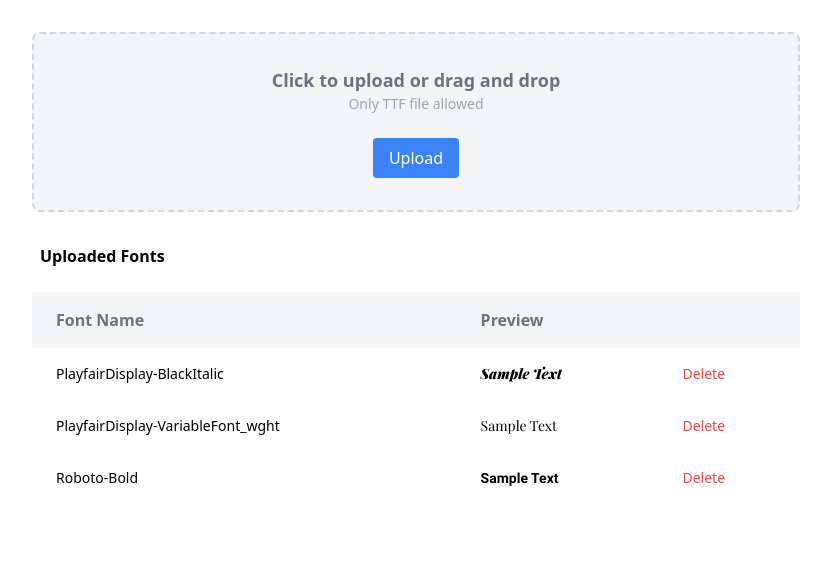
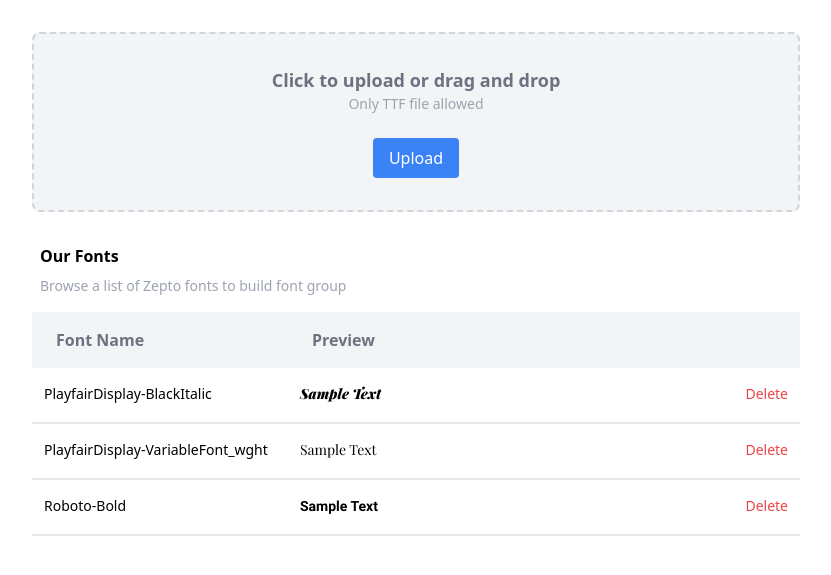
Before and after one commit to asif-cse-kuet/FontUploader, a PHP site: page / in a window 1280 px wide. Shown: the top 575 px of the page, without its empty margins (224-1055 px from the left). Run offline with PHP 8.4, Linux system fonts and the light colour scheme; some libraries are stand-ins or nearby versions.

Commit message:
font preview UI updated

```diff
--- a/index.php
+++ b/index.php
@@ -33,10 +33,10 @@
 
         <!-- Font Show Section -->
         <div class="bg-white mt-6">
-            <h4 class="p-2"><strong>Uploaded Fonts</strong></h4>
+            <h4 class="p-2"><strong>Our Fonts</strong></h4>
+            <p class="text-gray-400 pl-2 text-sm">Browse a list of Zepto fonts to build font group</p>
             <p id="font_delete_message" class="text-red-500 mt-4"></p>
-            <table class="w-full mt-4" id="fontPreviewTable">
-                <!-- Table Header -->
+            <table class="w-full mt-4 table-fixed" id="fontPreviewTable">
                 <thead>
                     <tr class="bg-gray-100">
                         <th class="text-left py-4 px-6 text-gray-500 text-md">Font Name</th>
@@ -54,12 +54,13 @@
                             $fontName = $fontInfo['filename']; // Get font name without extension
                             $fontId = 'font_' . time() . '_' . $fontName;
                             echo '<tr id="' . $fontId . '">' .
-                                '<td class="py-4 px-6">' . $fontName . '</td>' .
-                                '<td class="py-4 px-6" style="font-family: ' . $fontId . '">Sample Text</td>' .
-                                '<td class="py-4 px-6 text-red-500 cursor-pointer">' .
+                                '<td class="py-4 px-3">' . $fontName . '</td>' .
+                                '<td class="py-4 px-3" style="font-family: ' . $fontId . '">Sample Text</td>' .
+                                '<td class="py-4 px-3 text-red-500 cursor-pointer text-right">' .
                                 '<button class="delete-btn" data-font="' . $file . '">Delete</button>' . // Add the font filename in the data attribute
                                 '</td>' .
                                 '</tr>';
+                            echo '<tr>' . '<td colspan="3" class="border-b-2 border-gray-200">' . '</td>' . '</tr>';
                             // Include the @font-face CSS rule dynamically
                             echo '<style>@font-face {font-family: "' . $fontId . '"; src: url("' . $fontDir . $file . '");}</style>';
                         }
```
